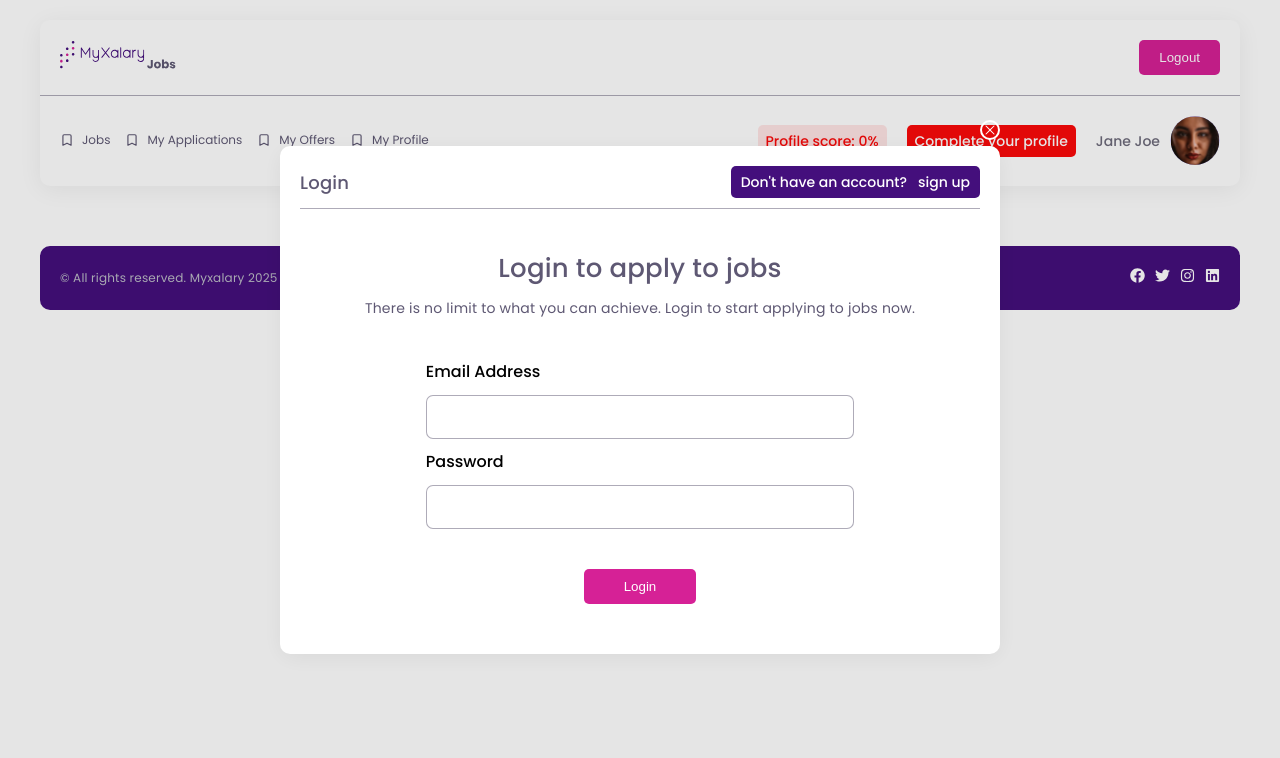
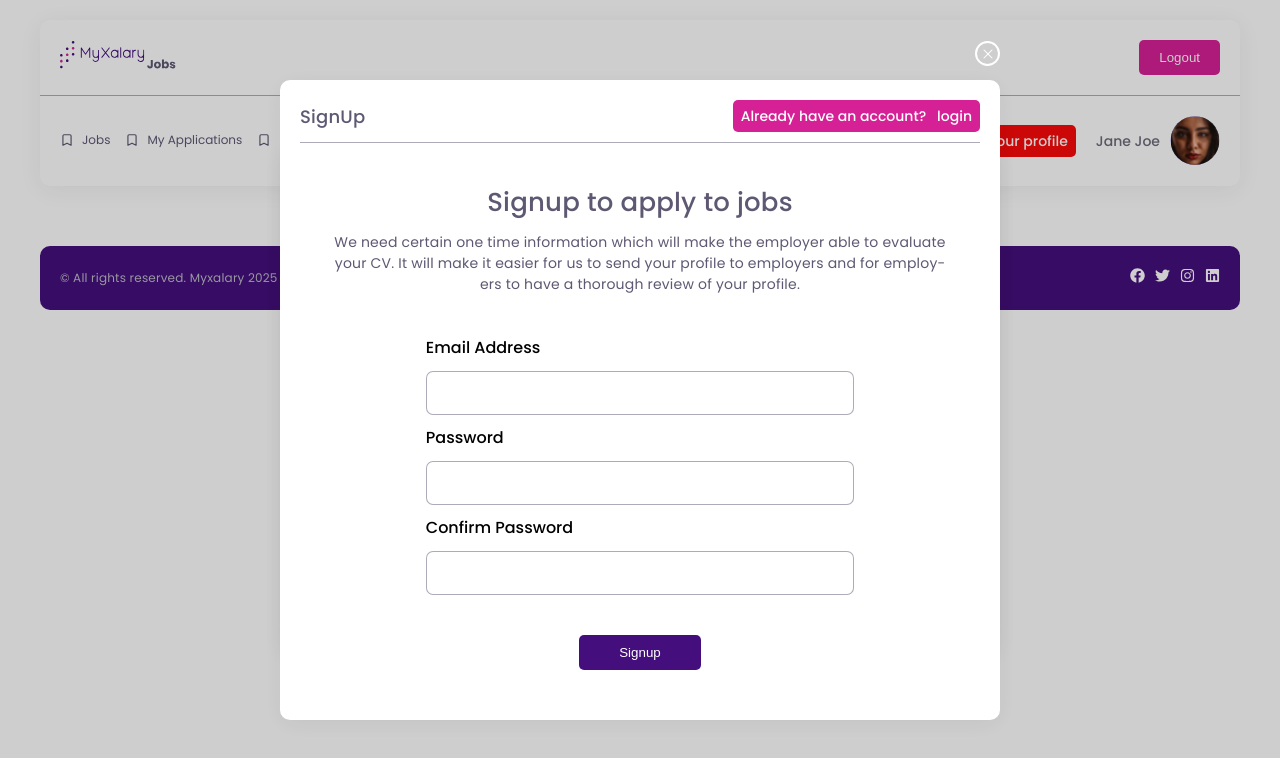
Before and after one commit to Rasheedatj/myXalary, a React (Vite) app: page /login in a window 1280 px wide. Shown: the top 758 px of the page. Built offline with nearby package versions, Linux system fonts and the light colour scheme.

Commit message:
add status component

```diff
--- a/src/App.jsx
+++ b/src/App.jsx
@@ -4,6 +4,8 @@ import { ReactQueryDevtools } from '@tanstack/react-query-devtools';
 
 import { queryClient } from './services/query';
 import { appRoutes } from './routes/appRoutes';
+import Login from './components/auth/Login';
+import SignUp from './components/auth/SignUp';
 
 const App = () => {
   const router = createBrowserRouter([...appRoutes]);
@@ -12,6 +14,7 @@ const App = () => {
     <QueryClientProvider client={queryClient}>
       <ReactQueryDevtools initialIsOpen={false} />
       <RouterProvider router={router} />
+      <SignUp />
     </QueryClientProvider>
   );
 };
--- a/src/components/auth/Login.jsx
+++ b/src/components/auth/Login.jsx
@@ -6,6 +6,7 @@ import Button from '../button/Button';
 import Input from '../input/Input';
 import Modal from '../modal/Modal';
 import { login } from '../../redux/profileSlice';
+import Status from '../status/Status';
 
 const Login = () => {
   const dispatch = useDispatch();
@@ -22,7 +23,9 @@ const Login = () => {
       <header>
         <p>Login</p>
 
-        <Link>Don&apos;t have an account? &nbsp; sign up</Link>
+        <Status type='purpleSecondary'>
+          Don&apos;t have an account? &nbsp; sign up
+        </Status>
       </header>
 
       <main>
--- a/src/components/auth/SignUp.jsx
+++ b/src/components/auth/SignUp.jsx
@@ -1,14 +1,65 @@
 import { Link } from 'react-router-dom';
 import Modal from '../modal/Modal';
+import Input from '../input/Input';
+import { useForm } from 'react-hook-form';
+import Button from '../button/Button';
+import Status from '../status/Status';
 
 const SignUp = () => {
+  const { handleSubmit, register, reset, formState } = useForm();
+  const { errors } = formState;
+
+  const onSubmit = () => {
+    reset();
+  };
   return (
-    <Modal>
+    <Modal submitFn={handleSubmit(onSubmit)}>
       <header>
-        <p>Login</p>
+        <p>SignUp</p>
 
-        <Link>Don&apos;t have an account? &nbsp; sign up</Link>
+        <Status type='pinkSecondary'>
+          Already have an account? &nbsp; login
+        </Status>
       </header>
+
+      <main>
+        <article>
+          <h2>Signup to apply to jobs</h2>
+          <p>
+            We need certain one time information which will make the employer
+            able to evaluate your CV. It will make it easier for us to send your
+            profile to employers and for employers to have a thorough review of
+            your profile.
+          </p>
+        </article>
+
+        <div>
+          <Input
+            type='email'
+            label='email address'
+            id='email'
+            register={register}
+            error={errors?.email?.message}
+          />
+          <Input
+            type='password'
+            label='password'
+            id='password'
+            register={register}
+            error={errors?.password?.message}
+          />
+          <Input
+            type='confirmPassword'
+            label='Confirm Password'
+            id='confirmPassword'
+            register={register}
+            error={errors?.confirmPassworf?.message}
+          />
+          <Button type='secondary' size='medium'>
+            Signup
+          </Button>
+        </div>
+      </main>
     </Modal>
   );
 };
--- a/src/components/header/Header.jsx
+++ b/src/components/header/Header.jsx
@@ -52,7 +52,7 @@ const Header = () => {
         </nav>
       </div>
 
-      {/* show nav bar if user is logged in */}
+      {/* show navbar if user is logged in */}
       {isAuthenticated && <Nav />}
     </header>
   );
--- a/src/components/header/Header.module.scss
+++ b/src/components/header/Header.module.scss
@@ -70,35 +70,6 @@
       font-size: 14px;
       font-weight: 500;
 
-      & .profile {
-        padding: 0.5rem 0.8rem;
-        border-radius: 5px;
-      }
-
-      & .completed {
-        color: var(--color-green-secondary);
-        background-color: var(--color-green-primary);
-      }
-      & .zero {
-        color: var(--color-red-secondary);
-        background-color: var(--color-red-primary);
-      }
-      & .incomplete {
-        color: var(--color-grey-700);
-        background-color: var(--color-grey-300);
-      }
-
-      & .alert {
-        @include status-style(
-          var(--white),
-          var(--color-red-secondary),
-          500,
-          14px,
-          0.5rem 0.8rem
-        );
-        cursor: pointer;
-      }
-
       & figure {
         display: flex;
         align-items: center;
--- a/src/components/header/Nav.jsx
+++ b/src/components/header/Nav.jsx
@@ -2,6 +2,7 @@ import styles from './Header.module.scss';
 import { HiOutlineBookmark } from 'react-icons/hi';
 import { useSelector } from 'react-redux';
 import { NavLink } from 'react-router-dom';
+import Status from '../status/Status';
 
 const Nav = () => {
   const { profileScore } = useSelector((store) => store.profile);
@@ -53,20 +54,20 @@ const Nav = () => {
       </nav>
 
       <div>
-        <div
-          className={`${styles.profile} ${
+        <Status
+          type={
             profileScore === 100
-              ? styles.completed
+              ? 'completed'
               : profileScore === 0
-              ? styles.zero
-              : styles.incomplete
-          }`}
+              ? 'zero'
+              : 'incomplete'
+          }
         >
           Profile score: {profileScore}%
-        </div>
+        </Status>
 
         {profileScore < 100 && (
-          <div className={styles.alert}>Complete your profile</div>
+          <Status type='alert'>Complete your profile</Status>
         )}
 
         <figure>
--- a/src/components/modal/Modal.module.scss
+++ b/src/components/modal/Modal.module.scss
@@ -6,6 +6,11 @@
   background-color: rgba(0, 0, 0, 0.1);
   display: grid;
   place-items: center;
+  overflow: auto;
+
+  &::-webkit-scrollbar {
+    display: none;
+  }
 
   & > form {
     width: 60%;
@@ -15,21 +20,25 @@
     border-radius: 10px;
     padding: 2rem;
     position: relative;
+    margin-block: 3rem;
 
     & .close {
       position: absolute;
       right: 0;
-      top: -5%;
-      height: 2rem;
-      width: 2rem;
+      top: -6%;
+      height: 2.5rem;
+      width: 2.5rem;
       border-radius: 50%;
       display: grid;
       place-items: center;
-      font-weight: 700;
       color: var(--white);
       border: 2px solid var(--white);
-      font-size: 16px;
       cursor: pointer;
+
+      & svg {
+        font-weight: 700;
+        font-size: 16px;
+      }
     }
 
     header {
--- /dev/null
+++ b/src/components/status/Status.jsx
@@ -0,0 +1,7 @@
+import styles from './Status.module.scss';
+
+const Status = ({ type, children }) => {
+  return <div className={`${styles.status} ${styles[type]}`}>{children}</div>;
+};
+
+export default Status;
--- /dev/null
+++ b/src/components/status/Status.module.scss
@@ -0,0 +1,41 @@
+.status {
+  padding: 0.5rem 0.8rem;
+  border-radius: 5px;
+  font-size: 14px;
+  font-weight: 500;
+}
+
+.completed {
+  color: var(--color-green-secondary);
+  background-color: var(--color-green-primary);
+}
+
+.zero {
+  color: var(--color-red-secondary);
+  background-color: var(--color-red-primary);
+}
+
+.incomplete {
+  color: var(--color-grey-700);
+  background-color: var(--color-grey-300);
+}
+
+.alert {
+  color: var(--white);
+  background-color: var(--color-red-secondary);
+}
+
+.pinkSecondary {
+  color: var(--white);
+  background-color: var(--color-pink-secondary);
+}
+
+.purplePrimary {
+  color: var(--color-purple-secondary);
+  background-color: var(--color-purple-primary);
+}
+
+.purpleSecondary {
+  color: var(--white);
+  background-color: var(--color-purple-secondary);
+}
```
